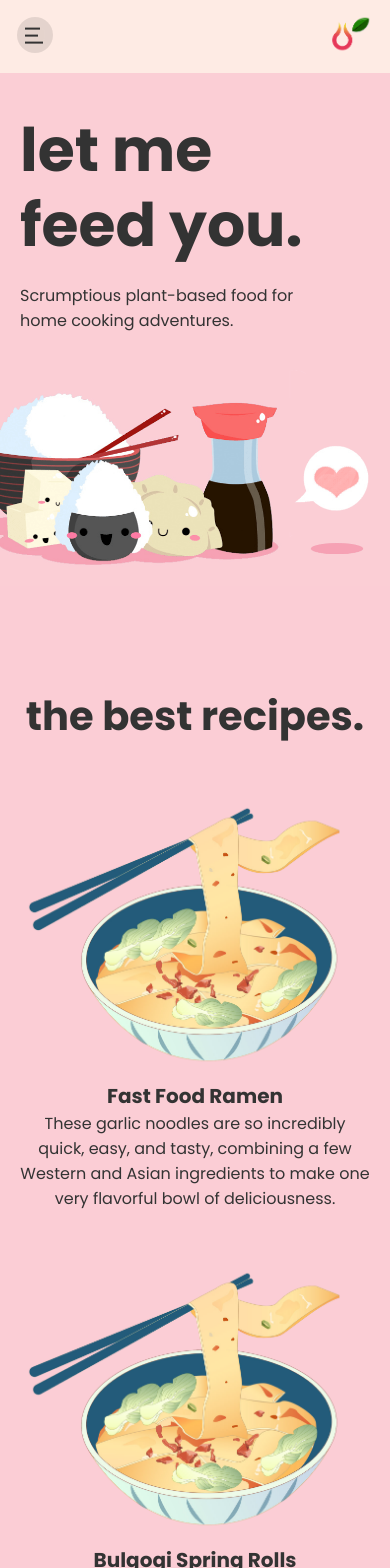
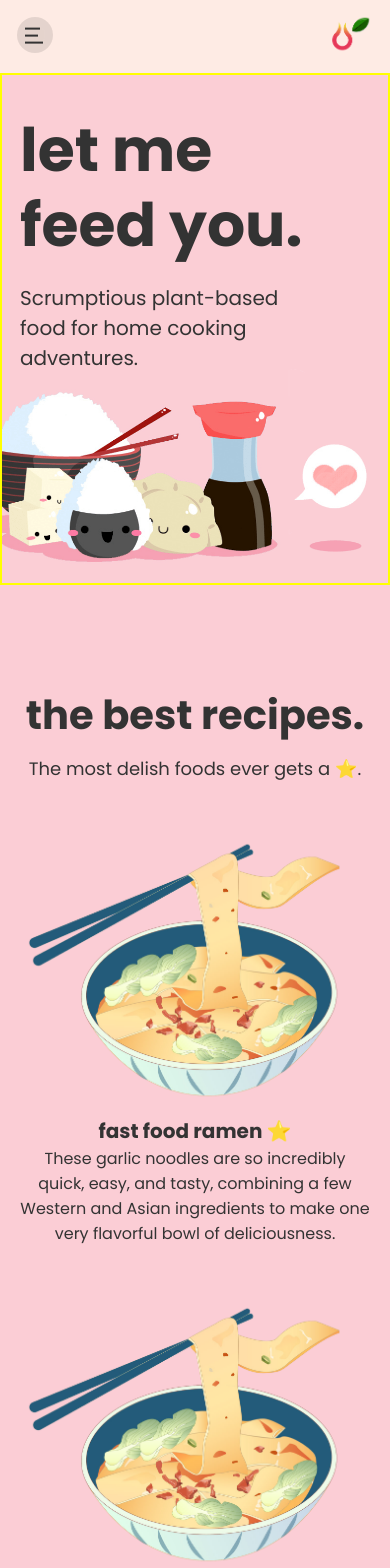
Before and after one commit to FredrikRidderfalk/let-me-feed-you, an Angular app: page / in a window 390 px wide. Shown: the top 1568 px of the page. Built offline with nearby package versions, Linux system fonts and the light colour scheme.

Commit message:
add responsiveness for tablet screen size

```diff
--- a/src/app/pages/home/home.component.html
+++ b/src/app/pages/home/home.component.html
@@ -27,6 +27,7 @@
   <!-- Recipe section -->
   <section class="recipes-section">
     <h2 class="recipes-title">the best recipes.</h2>
+    <p class="recipes-subtitle">The most delish foods ever gets a ⭐️.</p>
 
     <article class="container__elite-recipe">
       <div class="container__recipe-img">
@@ -37,7 +38,7 @@
         />
       </div>
       <div class="recipe-description">
-        <h3>Fast Food Ramen</h3>
+        <h3>fast food ramen ⭐️</h3>
         <p>
           These garlic noodles are so incredibly quick, easy, and tasty,
           combining a few Western and Asian ingredients to make one very
@@ -55,7 +56,7 @@
         />
       </div>
       <div class="recipe-description">
-        <h3>Bulgogi Spring Rolls</h3>
+        <h3>spring rolls ⭐️</h3>
         <p>
           These garlic noodles are so incredibly quick, easy, and tasty,
           combining a few Western and Asian ingredients to make one very
@@ -73,7 +74,7 @@
         />
       </div>
       <div class="recipe-description">
-        <h3>Garlicky Noodles</h3>
+        <h3>crack noodles ⭐️</h3>
         <p>
           These garlic noodles are so incredibly quick, easy, and tasty,
           combining a few Western and Asian ingredients to make one very
@@ -91,7 +92,7 @@
         />
       </div>
       <div class="recipe-description">
-        <h3>Burgers</h3>
+        <h3>burgers ⭐️</h3>
         <p>
           These garlic noodles are so incredibly quick, easy, and tasty,
           combining a few Western and Asian ingredients to make one very
@@ -109,7 +110,7 @@
         />
       </div>
       <div class="recipe-description">
-        <h3>Tomato soup & chili cheese tots</h3>
+        <h3>tomato soup ⭐️</h3>
         <p>
           These garlic noodles are so incredibly quick, easy, and tasty,
           combining a few Western and Asian ingredients to make one very
@@ -127,7 +128,7 @@
         />
       </div>
       <div class="recipe-description">
-        <h3>Okonomiyaki</h3>
+        <h3>okonomiyaki ⭐️</h3>
         <p>
           These garlic noodles are so incredibly quick, easy, and tasty,
           combining a few Western and Asian ingredients to make one very
@@ -145,7 +146,7 @@
         />
       </div>
       <div class="recipe-description">
-        <h3>Tofu lettuce cups</h3>
+        <h3>lettuce cups ⭐️</h3>
         <p>
           These garlic noodles are so incredibly quick, easy, and tasty,
           combining a few Western and Asian ingredients to make one very
@@ -163,7 +164,7 @@
         />
       </div>
       <div class="recipe-description">
-        <h3>Caribbean patés</h3>
+        <h3>caribbean patés ⭐️</h3>
         <p>
           These garlic noodles are so incredibly quick, easy, and tasty,
           combining a few Western and Asian ingredients to make one very
@@ -181,7 +182,7 @@
         />
       </div>
       <div class="recipe-description">
-        <h3>Garlic Bread</h3>
+        <h3>garlic bread ⭐️</h3>
         <p>
           These garlic noodles are so incredibly quick, easy, and tasty,
           combining a few Western and Asian ingredients to make one very
@@ -199,7 +200,7 @@
         />
       </div>
       <div class="recipe-description">
-        <h3>Lemon Berbere Pasta</h3>
+        <h3>silsi pasta ⭐️</h3>
         <p>
           These garlic noodles are so incredibly quick, easy, and tasty,
           combining a few Western and Asian ingredients to make one very
@@ -207,6 +208,10 @@
         </p>
       </div>
     </article>
+
+    <h4 class="more-recipes">
+      <a routerLink="/recipes">see all goldstar recipes.</a>
+    </h4>
   </section>
 
   <!-- Explore section -->
--- a/src/app/pages/home/home.component.sass
+++ b/src/app/pages/home/home.component.sass
@@ -12,19 +12,46 @@
 // Hero section
 .hero-section
     position: relative
+.container__hero-text
+    position: absolute
+    width: 330px
+.title
+    font-size: rem(60)
+    line-height: 1.25
+    margin-top: rem(20)
+.subtitle
+    font-size: rem(20)
+    margin-top: rem(20)
+.hero-img
+    display: block
+    width: 100%
+    border: 2px solid yellow
+
+@media screen and (min-width: 550px)
     .container__hero-text
-        position: absolute
-        width: 330px
-        .title
-            font-size: rem(60)
-            line-height: 1.25
-            margin-top: rem(20)
-        .subtitle
-            font-size: rem(16)
-            margin-top: rem(20)
-    .hero-img
-        display: block
-        width: 100%
+        width: 520px
+    .subtitle
+        width: 350px
+
+@media screen and (min-width: 768px)
+    .container__hero-text
+        width: 700px
+    .title
+        font-size: rem(80)
+        line-height: 1.25
+        margin-top: rem(20)
+    .subtitle
+        font-size: rem(20)
+        margin-top: rem(20)
+
+@media screen and (min-width: 1366px)
+    .title
+        font-size: rem(80)
+        line-height: 1.25
+        margin-top: rem(20)
+    .subtitle
+        font-size: rem(20)
+        margin-top: rem(20)
 
 // Recipes section
 .recipes-section
@@ -34,6 +61,13 @@
 .recipe-img
     display: block
     width: 100%
+.more-recipes
+    margin-top: rem(20)
+    text-decoration: underline wavy
+    text-underline-offset: rem(3)
+.recipes-subtitle
+    font-size: rem(18)
+    margin-top: rem(10)
 
 @media screen and (min-width: 768px)
     .container__elite-recipe
--- a/src/app/pages/home/home.component.ts
+++ b/src/app/pages/home/home.component.ts
@@ -20,7 +20,7 @@ export class HomeComponent implements OnInit {
   }
 
   checkScreenWidth() {
-    if(this.getScreenWidth > 768) {
+    if(this.getScreenWidth >= 768) {
       this.isMobile = false
     }
     if(this.getScreenWidth < 768) {
```
